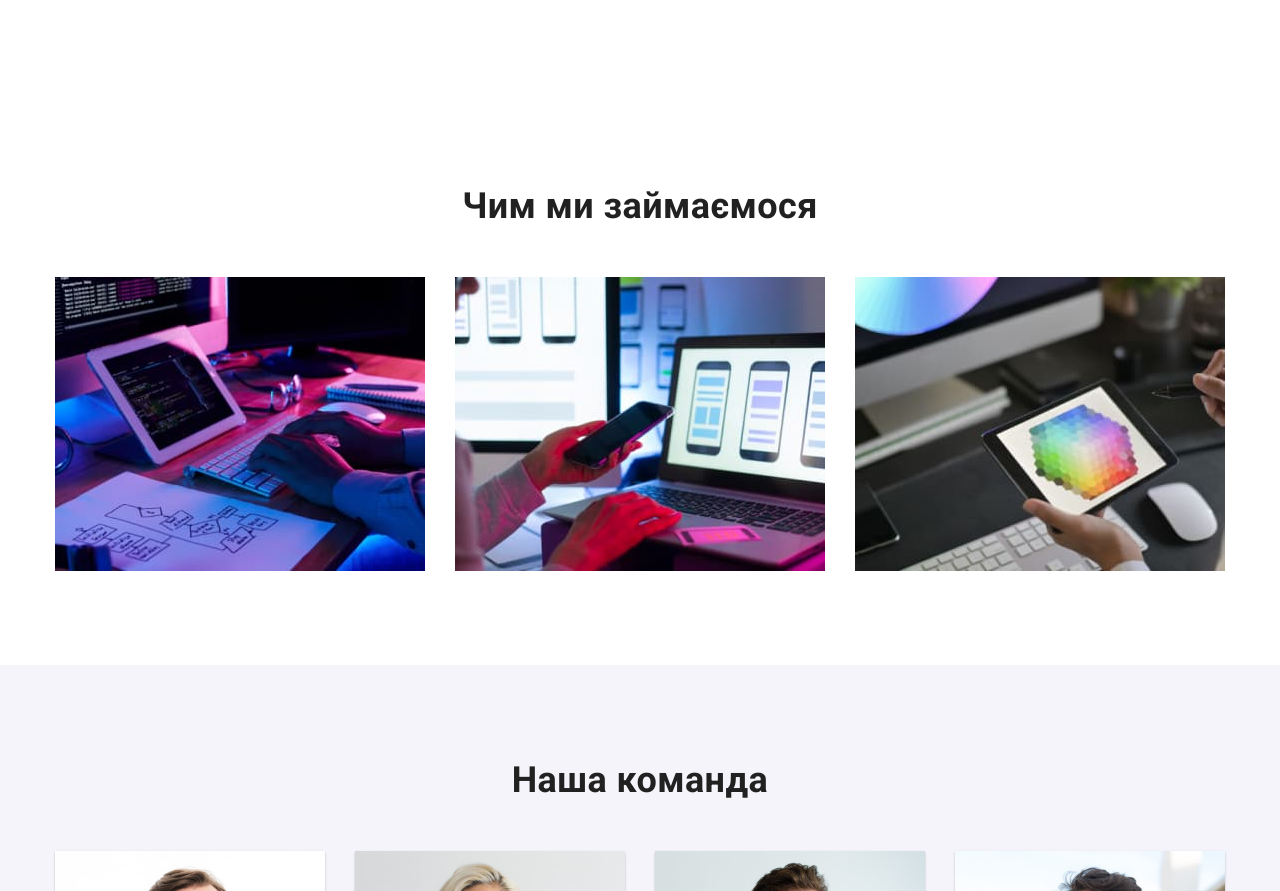
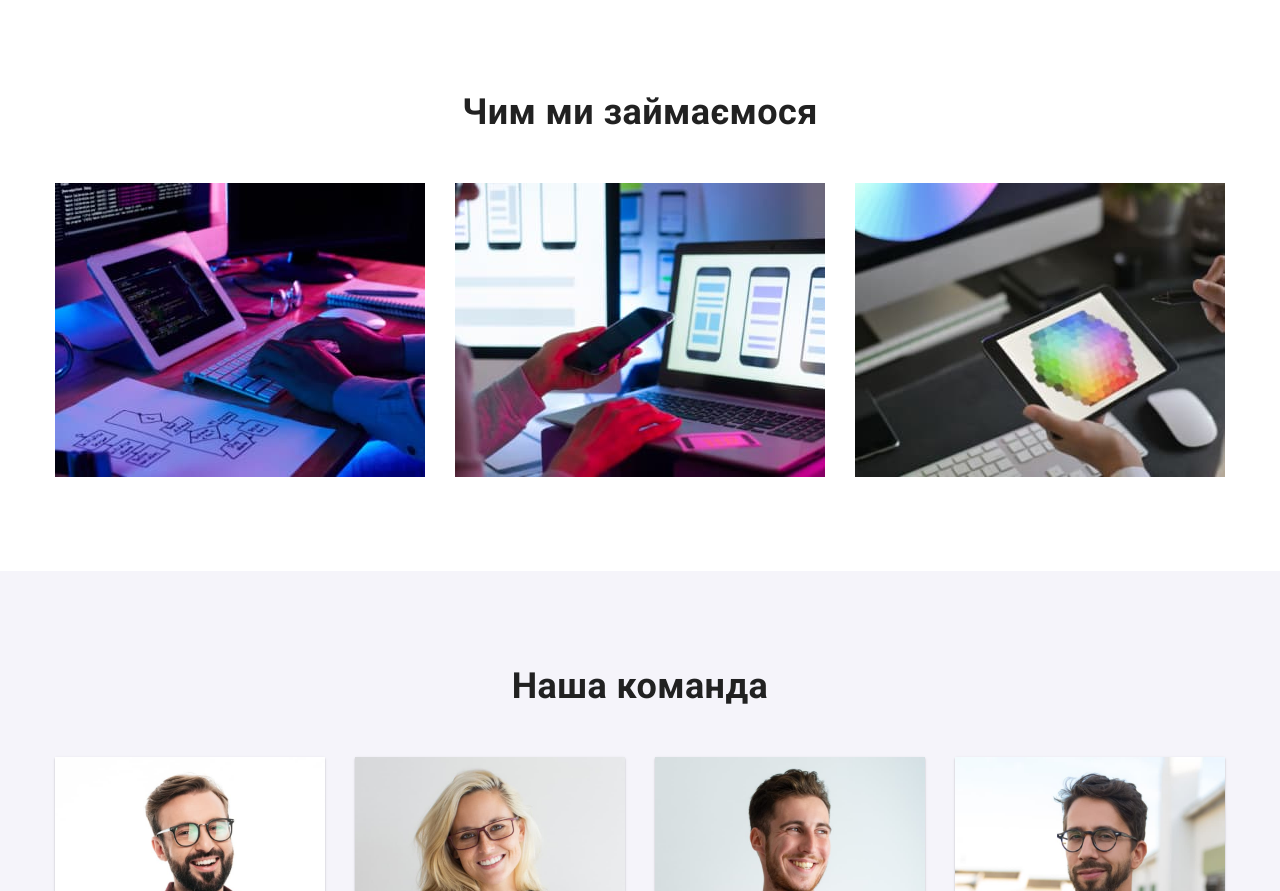
Before and after one commit to VlasiukOleg/goit-markup-hw-03, a plain HTML site: page index.html in a window 1280 px wide. Shown: the part 878-1769 px from the top of the page. Drawn offline with nearby package versions, Linux system fonts and the light colour scheme.

Commit message:
corrected padding for section

```diff
--- a/css/style.css
+++ b/css/style.css
@@ -80,6 +80,10 @@ img {
     font-size: 36px;
     line-height: 1.17;
     text-align: center;
+}
+
+.nopadding {
+    padding-top: 0px;
 }
 
 /* Header */
--- a/index.html
+++ b/index.html
@@ -84,7 +84,7 @@
                 </div>
             </section>
             <!-- What are we doing -->
-            <section class="section work">
+            <section class="section work nopadding">
                 <div class="container">
                     <h2 class="section-title">Чим ми займаємося</h2>
                     <ul class="list">
```
